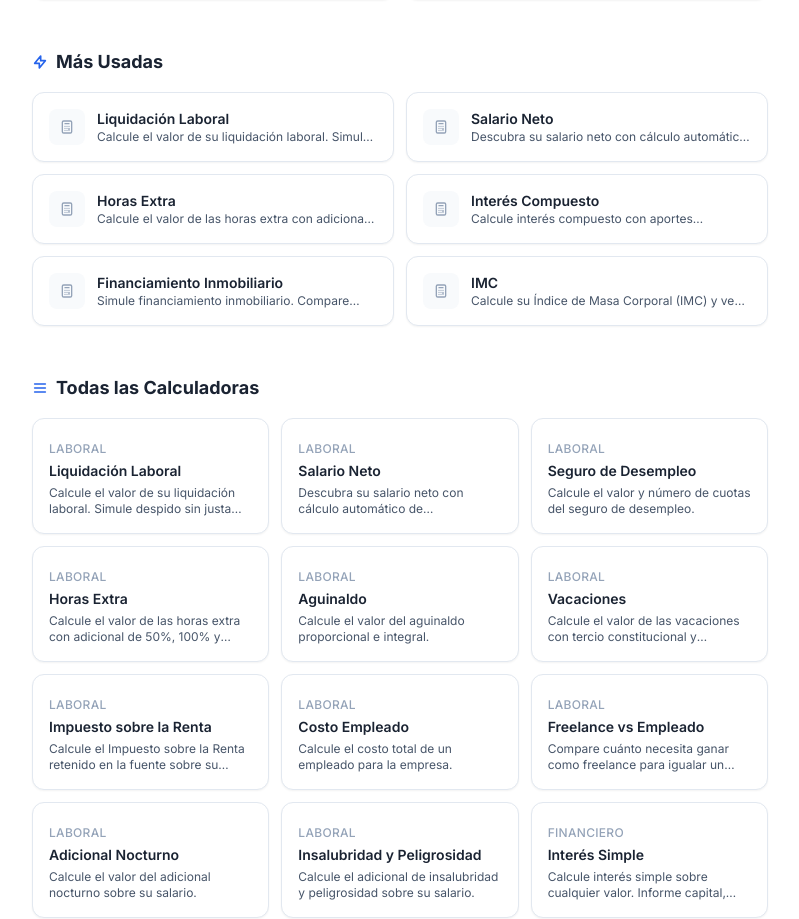
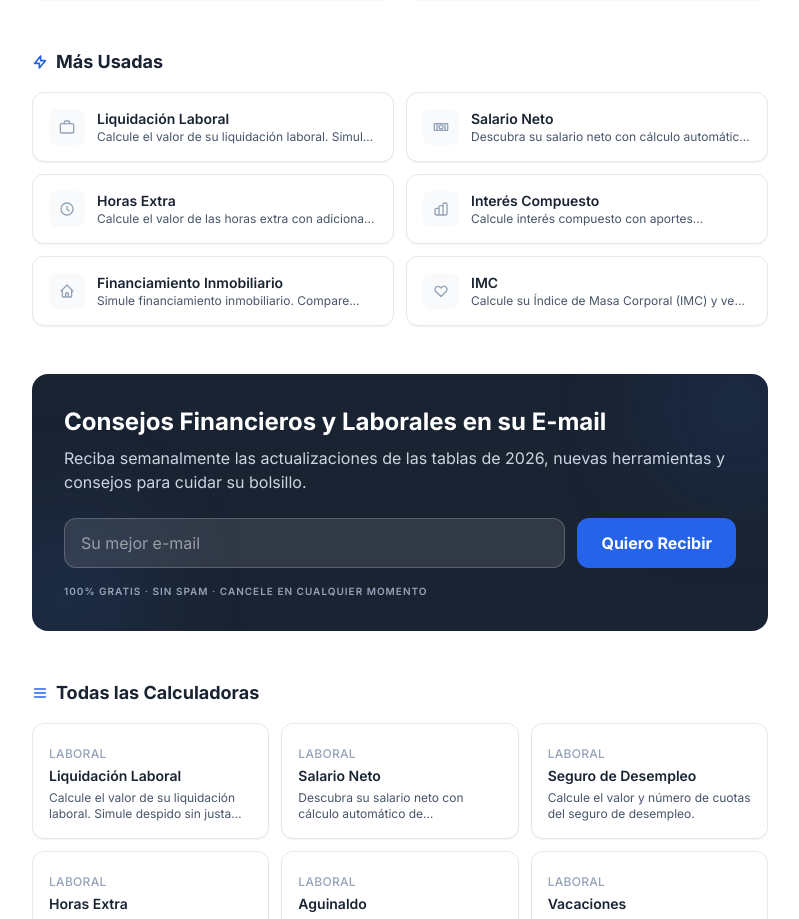
Before and after one commit to gabrielwhately/calculogratis, a Next.js app: page /es in a window 1280 px wide. Shown: the part 825-1744 px from the top of the page, without its empty margins (240-1039 px from the left). Built offline with nearby package versions, Linux system fonts and the light colour scheme; no server answers.

Commit message:
feat(ux): localize newsletter and polish home pages with icons
- Localized Newsletter component for PT and ES\n- Added specific icons for popular calculators in PT and ES home pages\n- Added Newsletter to ES home page\n- Standardized Icons set in src/components/ui/icons.tsx

```diff
--- a/src/app/es/page.tsx
+++ b/src/app/es/page.tsx
@@ -1,6 +1,8 @@
-import Link from 'next/link'
-import { CATEGORIAS, CALCULADORAS } from '@/lib/constants/calculadoras'
-import { CATEGORIAS_ES, CALCULADORAS_ES } from '@/lib/i18n/calculadoras-es'
+import Link from "next/link"
+import { CATEGORIAS, CALCULADORAS } from "@/lib/constants/calculadoras"
+import { CATEGORIAS_ES, CALCULADORAS_ES } from "@/lib/i18n/calculadoras-es"
+import { Newsletter } from "@/components/layout/newsletter"
+import { Icons } from "@/components/ui/icons"
 
 const CATEGORY_ICONS: Record<string, React.ReactNode> = {
   briefcase: (
@@ -16,7 +18,7 @@ const CATEGORY_ICONS: Record<string, React.ReactNode> = {
       <path strokeLinecap="round" d="M6 7v10M18 7v10" />
     </svg>
   ),
-  'shield-check': (
+  "shield-check": (
     <svg className="h-6 w-6" fill="none" viewBox="0 0 24 24" stroke="currentColor" strokeWidth={1.8} aria-hidden="true">
       <path strokeLinecap="round" strokeLinejoin="round" d="M9 12l2 2 4-4m5.618-4.016A11.955 11.955 0 0112 2.944a11.955 11.955 0 01-8.618 3.04A12.02 12.02 0 003 9c0 5.591 3.824 10.29 9 11.622 5.176-1.332 9-6.03 9-11.622 0-1.042-.133-2.052-.382-3.016z" />
     </svg>
@@ -50,24 +52,32 @@ const CATEGORY_ICONS: Record<string, React.ReactNode> = {
 }
 
 const CATEGORY_COLORS: Record<string, { bg: string; icon: string; border: string }> = {
-  blue:   { bg: 'bg-blue-50 dark:bg-blue-500/10',   icon: 'text-blue-600 dark:text-blue-400',   border: 'border-blue-100 hover:border-blue-300 dark:border-blue-500/20 dark:hover:border-blue-500/50' },
-  green:  { bg: 'bg-green-50 dark:bg-green-500/10',  icon: 'text-green-600 dark:text-green-400',  border: 'border-green-100 hover:border-green-300 dark:border-green-500/20 dark:hover:border-green-500/50' },
-  purple: { bg: 'bg-purple-50 dark:bg-purple-500/10', icon: 'text-purple-600 dark:text-purple-400', border: 'border-purple-100 hover:border-purple-300 dark:border-purple-500/20 dark:hover:border-purple-500/50' },
-  red:    { bg: 'bg-red-50 dark:bg-red-500/10',    icon: 'text-red-600 dark:text-red-400',    border: 'border-red-100 hover:border-red-300 dark:border-red-500/20 dark:hover:border-red-500/50' },
-  indigo: { bg: 'bg-indigo-50 dark:bg-indigo-500/10', icon: 'text-indigo-600 dark:text-indigo-400', border: 'border-indigo-100 hover:border-indigo-300 dark:border-indigo-500/20 dark:hover:border-indigo-500/50' },
-  amber:  { bg: 'bg-amber-50 dark:bg-amber-500/10',  icon: 'text-amber-600 dark:text-amber-400',  border: 'border-amber-100 hover:border-amber-300 dark:border-amber-500/20 dark:hover:border-amber-500/50' },
-  teal:   { bg: 'bg-teal-50 dark:bg-teal-500/10',   icon: 'text-teal-600 dark:text-teal-400',   border: 'border-teal-100 hover:border-teal-300 dark:border-teal-500/20 dark:hover:border-teal-500/50' },
-  orange: { bg: 'bg-orange-50 dark:bg-orange-500/10', icon: 'text-orange-600 dark:text-orange-400', border: 'border-orange-100 hover:border-orange-300 dark:border-orange-500/20 dark:hover:border-orange-500/50' },
+  blue:   { bg: "bg-blue-50 dark:bg-blue-500/10",   icon: "text-blue-600 dark:text-blue-400",   border: "border-blue-100 hover:border-blue-300 dark:border-blue-500/20 dark:hover:border-blue-500/50" },
+  green:  { bg: "bg-green-50 dark:bg-green-500/10",  icon: "text-green-600 dark:text-green-400",  border: "border-green-100 hover:border-green-300 dark:border-green-500/20 dark:hover:border-green-500/50" },
+  purple: { bg: "bg-purple-50 dark:bg-purple-500/10", icon: "text-purple-600 dark:text-purple-400", border: "border-purple-100 hover:border-purple-300 dark:border-purple-500/20 dark:hover:border-purple-500/50" },
+  red:    { bg: "bg-red-50 dark:bg-red-500/10",    icon: "text-red-600 dark:text-red-400",    border: "border-red-100 hover:border-red-300 dark:border-red-500/20 dark:hover:border-red-500/50" },
+  indigo: { bg: "bg-indigo-50 dark:bg-indigo-500/10", icon: "text-indigo-600 dark:text-indigo-400", border: "border-indigo-100 hover:border-indigo-300 dark:border-indigo-500/20 dark:hover:border-indigo-500/50" },
+  amber:  { bg: "bg-amber-50 dark:bg-amber-500/10",  icon: "text-amber-600 dark:text-amber-400",  border: "border-amber-100 hover:border-amber-300 dark:border-amber-500/20 dark:hover:border-amber-500/50" },
+  teal:   { bg: "bg-teal-50 dark:bg-teal-500/10",   icon: "text-teal-600 dark:text-teal-400",   border: "border-teal-100 hover:border-teal-300 dark:border-teal-500/20 dark:hover:border-teal-500/50" },
+  orange: { bg: "bg-orange-50 dark:bg-orange-500/10", icon: "text-orange-600 dark:text-orange-400", border: "border-orange-100 hover:border-orange-300 dark:border-orange-500/20 dark:hover:border-orange-500/50" },
 }
 
-const POPULARES = ['rescisao', 'salario-liquido', 'juros-compostos', 'financiamento', 'imc', 'hora-extra']
+const POPULARES = ["rescisao", "salario-liquido", "juros-compostos", "financiamento", "imc", "hora-extra"]
+
+const POPULAR_ICONS: Record<string, React.ElementType> = {
+  "rescisao": Icons.Briefcase,
+  "salario-liquido": Icons.Banknotes,
+  "juros-compostos": Icons.ChartBar,
+  "financiamento": Icons.Home,
+  "imc": Icons.Heart,
+  "hora-extra": Icons.Clock,
+}
 
 export default function HomeES() {
   const calculadorasPopulares = CALCULADORAS.filter(c => POPULARES.includes(c.slug))
 
   return (
     <div className="container-app py-8 space-y-12">
-      {/* Hero */}
       <section className="text-center py-4">
         <div className="inline-flex items-center gap-2 bg-blue-50 dark:bg-blue-500/10 text-blue-700 dark:text-blue-400 text-xs font-semibold px-3 py-1 rounded-full mb-4">
           <svg className="h-3 w-3" fill="currentColor" viewBox="0 0 8 8"><circle cx="4" cy="4" r="3"/></svg>
@@ -81,7 +91,6 @@ export default function HomeES() {
         </p>
       </section>
 
-      {/* Categories */}
       <section id="categorias">
         <h2 className="text-lg font-bold text-navy dark:text-white mb-4 flex items-center gap-2">
           <svg className="h-4 w-4 text-accent" fill="none" viewBox="0 0 24 24" stroke="currentColor" strokeWidth={2.5}>
@@ -114,7 +123,6 @@ export default function HomeES() {
         </div>
       </section>
 
-      {/* Popular */}
       <section>
         <h2 className="text-lg font-bold text-navy dark:text-white mb-4 flex items-center gap-2">
           <svg className="h-4 w-4 text-accent" fill="none" viewBox="0 0 24 24" stroke="currentColor" strokeWidth={2.5}>
@@ -126,6 +134,7 @@ export default function HomeES() {
           {calculadorasPopulares.map((calc) => {
              const esCalc = CALCULADORAS_ES[calc.slug]
              const esCatSlug = CATEGORIAS_ES[calc.categoriaSlug]?.slug ?? calc.categoriaSlug
+             const Icon = POPULAR_ICONS[calc.slug] || Icons.Briefcase
              return (
               <Link
                 key={calc.slug}
@@ -133,9 +142,7 @@ export default function HomeES() {
                 className="group flex items-center gap-3 rounded-xl border border-slate-200 dark:border-slate-700 bg-white dark:bg-slate-800 p-4 shadow-sm transition-all hover:border-accent hover:shadow-md"
               >
                 <div className="shrink-0 flex h-9 w-9 items-center justify-center rounded-lg bg-slate-50 dark:bg-slate-700/50 text-slate-400 group-hover:bg-blue-50 dark:group-hover:bg-blue-500/10 group-hover:text-accent transition-colors">
-                  <svg className="h-4 w-4" fill="none" viewBox="0 0 24 24" stroke="currentColor" strokeWidth={2}>
-                    <path strokeLinecap="round" strokeLinejoin="round" d="M9 7h6m0 10v-3m-3 3h.01M9 17h.01M9 14h.01M12 14h.01M15 11h.01M12 11h.01M9 11h.01M7 21h10a2 2 0 002-2V5a2 2 0 00-2-2H7a2 2 0 00-2 2v14a2 2 0 002 2z" />
-                  </svg>
+                  <Icon className="h-4 w-4" />
                 </div>
                 <div className="min-w-0">
                   <h3 className="font-semibold text-navy dark:text-white group-hover:text-accent transition-colors text-sm truncate">{esCalc?.nome ?? calc.nome}</h3>
@@ -147,7 +154,8 @@ export default function HomeES() {
         </div>
       </section>
 
-      {/* All calculators */}
+      <Newsletter />
+
       <section>
         <h2 className="text-lg font-bold text-navy dark:text-white mb-4 flex items-center gap-2">
           <svg className="h-4 w-4 text-accent" fill="none" viewBox="0 0 24 24" stroke="currentColor" strokeWidth={2.5}>
--- a/src/components/layout/newsletter.tsx
+++ b/src/components/layout/newsletter.tsx
@@ -1,8 +1,34 @@
 'use client'
 
 import { useState } from 'react'
+import { usePathname } from 'next/navigation'
+
+const I18N = {
+  pt: {
+    title: 'Dicas Financeiras e Trabalhistas no seu E-mail',
+    description: 'Receba semanalmente as atualizações das tabelas de 2026, novas ferramentas e dicas para cuidar do seu bolso.',
+    success: 'Inscrição realizada com sucesso! Verifique sua caixa de entrada.',
+    placeholder: 'Seu melhor e-mail',
+    button: 'Quero Receber',
+    loading: 'Enviando...',
+    footer: '100% Grátis · Sem Spam · Cancele a qualquer momento',
+  },
+  es: {
+    title: 'Consejos Financieros y Laborales en su E-mail',
+    description: 'Reciba semanalmente las actualizaciones de las tablas de 2026, nuevas herramientas y consejos para cuidar su bolsillo.',
+    success: '¡Inscripción realizada con éxito! Verifique su bandeja de entrada.',
+    placeholder: 'Su mejor e-mail',
+    button: 'Quiero Recibir',
+    loading: 'Enviando...',
+    footer: '100% Gratis · Sin Spam · Cancele en cualquier momento',
+  }
+}
 
 export function Newsletter() {
+  const pathname = usePathname()
+  const isSpanish = pathname?.startsWith('/es')
+  const t = isSpanish ? I18N.es : I18N.pt
+
   const [email, setEmail] = useState('')
   const [status, setStatus] = useState<'idle' | 'loading' | 'success' | 'error'>('idle')
 
@@ -22,9 +48,9 @@ export function Newsletter() {
       <div className="absolute bottom-0 left-0 -mb-8 -ml-8 h-32 w-32 rounded-full bg-blue-500/20 blur-3xl"></div>
 
       <div className="relative z-10 max-w-2xl">
-        <h2 className="text-2xl font-bold mb-2">Dicas Financeiras e Trabalhistas no seu E-mail</h2>
+        <h2 className="text-2xl font-bold mb-2">{t.title}</h2>
         <p className="text-slate-300 mb-6">
-          Receba semanalmente as atualizações das tabelas de 2026, novas ferramentas e dicas para cuidar do seu bolso.
+          {t.description}
         </p>
 
         {status === 'success' ? (
@@ -32,13 +58,13 @@ export function Newsletter() {
             <svg className="h-5 w-5" fill="none" viewBox="0 0 24 24" stroke="currentColor" strokeWidth={2}>
               <path strokeLinecap="round" strokeLinejoin="round" d="M9 12l2 2 4-4m6 2a9 9 0 11-18 0 9 9 0 0118 0z" />
             </svg>
-            <span>Inscrição realizada com sucesso! Verifique sua caixa de entrada.</span>
+            <span>{t.success}</span>
           </div>
         ) : (
           <form onSubmit={handleSubmit} className="flex flex-col sm:flex-row gap-3">
             <input
               type="email"
-              placeholder="Seu melhor e-mail"
+              placeholder={t.placeholder}
               required
               value={email}
               onChange={(e) => setEmail(e.target.value)}
@@ -47,14 +73,14 @@ export function Newsletter() {
             <button
               type="submit"
               disabled={status === 'loading'}
-              className="px-6 py-3 bg-accent hover:bg-accent-hover text-navy font-bold rounded-xl transition-all active:scale-95 disabled:opacity-50"
+              className="px-6 py-3 bg-accent hover:bg-blue-700 text-white font-bold rounded-xl transition-all active:scale-95 disabled:opacity-50"
             >
-              {status === 'loading' ? 'Enviando...' : 'Quero Receber'}
+              {status === 'loading' ? t.loading : t.button}
             </button>
           </form>
         )}
         <p className="mt-4 text-[10px] text-slate-400 uppercase tracking-widest font-semibold">
-          100% Grátis · Sem Spam · Cancele a qualquer momento
+          {t.footer}
         </p>
       </div>
     </section>
--- a/src/components/ui/icons.tsx
+++ b/src/components/ui/icons.tsx
@@ -1,19 +1,42 @@
 import React from 'react'
 
-export const CalculatorIcon = ({ className = "h-5 w-5" }: { className?: string }) => (
-  <svg className={className} fill="none" viewBox="0 0 24 24" stroke="currentColor" strokeWidth={2}>
-    <path strokeLinecap="round" strokeLinejoin="round" d="M9 7h6m0 10v-3m-3 3h.01M9 17h.01M9 14h.01M12 14h.01M15 11h.01M12 11h.01M9 11h.01M7 21h10a2 2 0 002-2V5a2 2 0 00-2-2H7a2 2 0 00-2 2v14a2 2 0 002 2z" />
-  </svg>
-)
-
-export const SearchIcon = ({ className = "h-5 w-5" }: { className?: string }) => (
-  <svg className={className} fill="none" viewBox="0 0 24 24" stroke="currentColor" strokeWidth={2}>
-    <path strokeLinecap="round" strokeLinejoin="round" d="M21 21l-6-6m2-5a7 7 0 11-14 0 7 7 0 0114 0z" />
-  </svg>
-)
-
-export const HeartIcon = ({ className = "h-5 w-5", fill = "none" }: { className?: string; fill?: string }) => (
-  <svg className={className} fill={fill} viewBox="0 0 24 24" stroke="currentColor" strokeWidth={2}>
-    <path strokeLinecap="round" strokeLinejoin="round" d="M4.318 6.318a4.5 4.5 0 000 6.364L12 20.364l7.682-7.682a4.5 4.5 0 00-6.364-6.364L12 7.636l-1.318-1.318a4.5 4.5 0 00-6.364 0z" />
-  </svg>
-)
+export const Icons = {
+  Briefcase: (props: React.SVGProps<SVGSVGElement>) => (
+    <svg fill="none" viewBox="0 0 24 24" stroke="currentColor" strokeWidth={2} {...props}>
+      <path strokeLinecap="round" strokeLinejoin="round" d="M20 7H4a2 2 0 00-2 2v10a2 2 0 002 2h16a2 2 0 002-2V9a2 2 0 00-2-2z" />
+      <path strokeLinecap="round" strokeLinejoin="round" d="M16 7V5a2 2 0 00-2-2h-4a2 2 0 00-2 2v2" />
+    </svg>
+  ),
+  Banknotes: (props: React.SVGProps<SVGSVGElement>) => (
+    <svg fill="none" viewBox="0 0 24 24" stroke="currentColor" strokeWidth={2} {...props}>
+      <path strokeLinecap="round" strokeLinejoin="round" d="M2 7h20v10H2z" />
+      <circle cx="12" cy="12" r="3" stroke="currentColor" strokeWidth={2} />
+      <path strokeLinecap="round" d="M6 7v10M18 7v10" />
+    </svg>
+  ),
+  ChartBar: (props: React.SVGProps<SVGSVGElement>) => (
+    <svg fill="none" viewBox="0 0 24 24" stroke="currentColor" strokeWidth={2} {...props}>
+      <path strokeLinecap="round" strokeLinejoin="round" d="M9 19v-6a2 2 0 00-2-2H5a2 2 0 00-2 2v6a2 2 0 002 2h2a2 2 0 002-2zm0 0V9a2 2 0 012-2h2a2 2 0 012 2v10m-6 0a2 2 0 002 2h2a2 2 0 002-2m0 0V5a2 2 0 012-2h2a2 2 0 012 2v14a2 2 0 01-2 2h-2a2 2 0 01-2-2z" />
+    </svg>
+  ),
+  Home: (props: React.SVGProps<SVGSVGElement>) => (
+    <svg fill="none" viewBox="0 0 24 24" stroke="currentColor" strokeWidth={2} {...props}>
+      <path strokeLinecap="round" strokeLinejoin="round" d="M3 12l2-2m0 0l7-7 7 7M5 10v10a1 1 0 001 1h3m10-11l2 2m-2-2v10a1 1 0 01-1 1h-3m-6 0a1 1 0 001-1v-4a1 1 0 011-1h2a1 1 0 011 1v4a1 1 0 001 1m-6 0h6" />
+    </svg>
+  ),
+  Heart: (props: React.SVGProps<SVGSVGElement>) => (
+    <svg fill="none" viewBox="0 0 24 24" stroke="currentColor" strokeWidth={2} {...props}>
+      <path strokeLinecap="round" strokeLinejoin="round" d="M4.318 6.318a4.5 4.5 0 000 6.364L12 20.364l7.682-7.682a4.5 4.5 0 00-6.364-6.364L12 7.636l-1.318-1.318a4.5 4.5 0 00-6.364 0z" />
+    </svg>
+  ),
+  Clock: (props: React.SVGProps<SVGSVGElement>) => (
+    <svg fill="none" viewBox="0 0 24 24" stroke="currentColor" strokeWidth={2} {...props}>
+      <path strokeLinecap="round" strokeLinejoin="round" d="M12 8v4l3 3m6-3a9 9 0 11-18 0 9 9 0 0118 0z" />
+    </svg>
+  ),
+  User: (props: React.SVGProps<SVGSVGElement>) => (
+    <svg fill="none" viewBox="0 0 24 24" stroke="currentColor" strokeWidth={2} {...props}>
+      <path strokeLinecap="round" strokeLinejoin="round" d="M16 7a4 4 0 11-8 0 4 4 0 018 0zM12 14a7 7 0 00-7 7h14a7 7 0 00-7-7z" />
+    </svg>
+  ),
+}
```
Also changed, not shown: src/app/page.tsx (+21 -5 lines), .claude-flow/daemon-state.json, .claude-flow/metrics/codebase-map.json, .claude-flow/metrics/consolidation.json.
